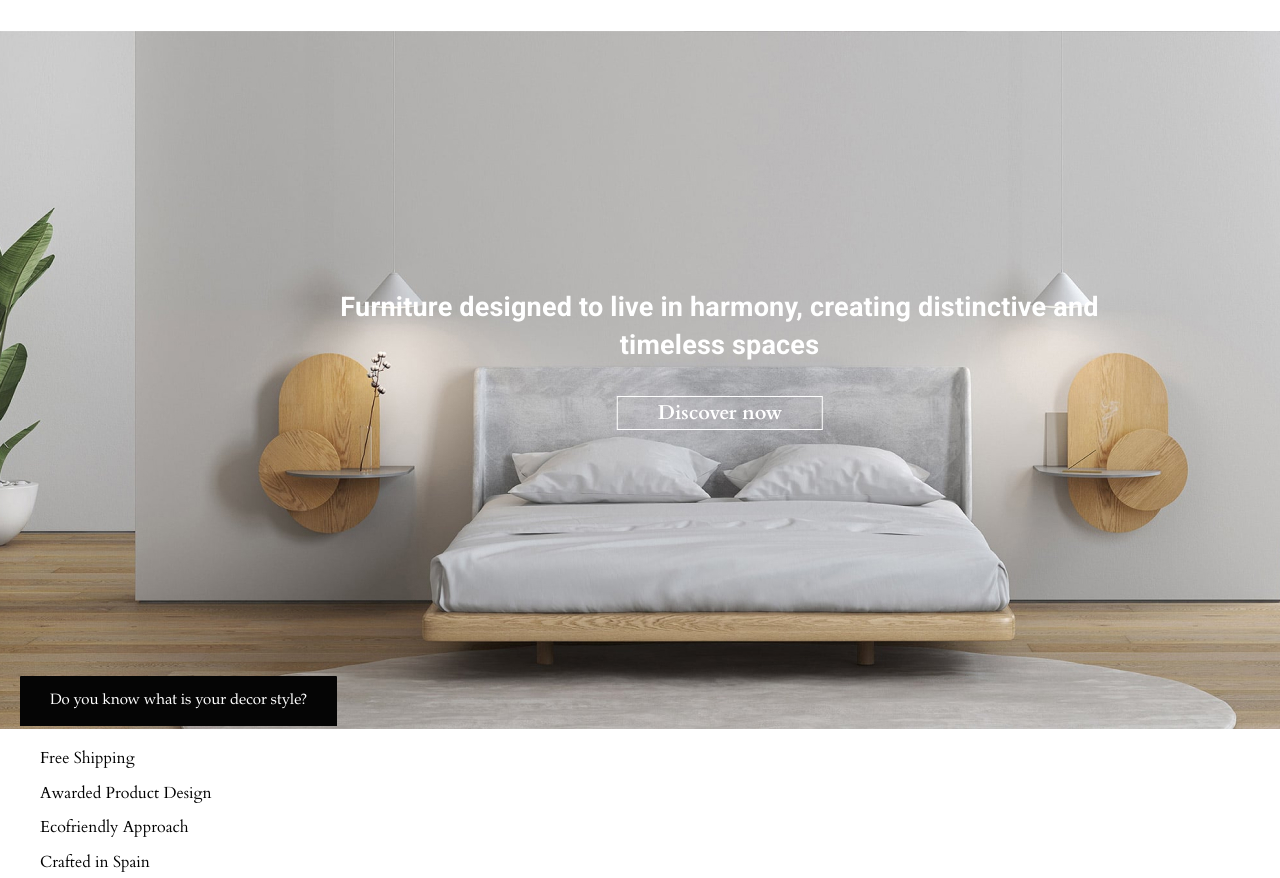
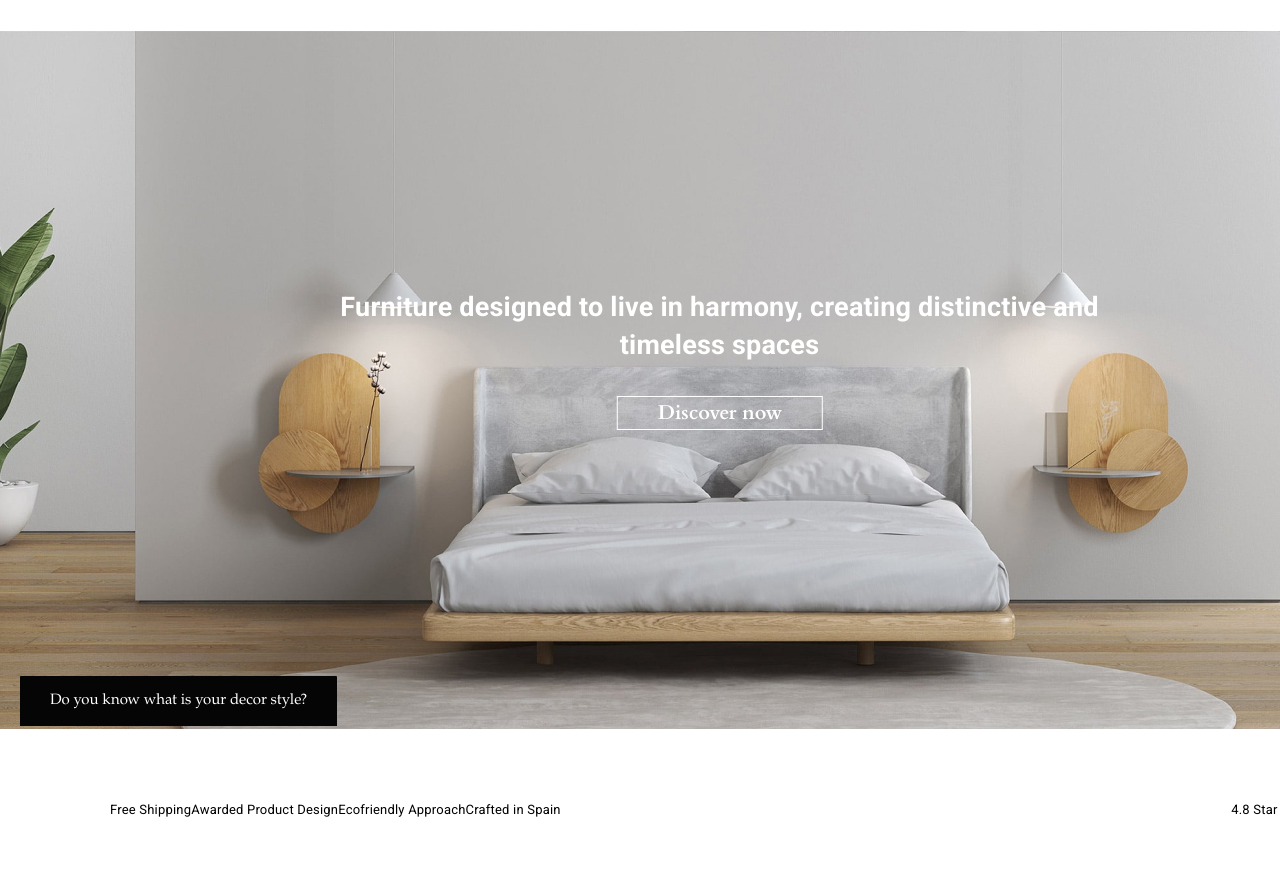
Before and after one commit to viller2004/Woodendot, a plain HTML site: page index.html in a window 1280 px wide. Shown: the part 74-952 px from the top of the page. Drawn offline with nearby package versions, Linux system fonts and the light colour scheme.

Commit message:
start .pluses css

```diff
--- a/index.html
+++ b/index.html
@@ -33,7 +33,7 @@
       </section>
 
       <div class="pluses">
-        <ul class="pluses__list">
+        <ul class="pluses__list flex">
           <li class="pluses__item">
             <p class="pluses__text pluses-bg-shipping">Free Shipping</p>
           </li>
--- a/styles/style.css
+++ b/styles/style.css
@@ -66,6 +66,7 @@ ul {
 /* main */
 
 .hero {
+  font-size: 0;
   position: relative;
 }
 
@@ -114,6 +115,25 @@ ul {
   border-radius: 1px 1px 0px 0px;
 }
 
+/* pluses */
+
+.pluses {
+  padding: 53px 110px 53px 70px;
+}
+
+.pluses__list {
+}
+
+.pluses__item:last-child {
+  margin-left: auto;
+}
+
+.pluses__text {
+  margin: 0;
+  font: 400 13px/24px "Roboto", sans-serif;
+  letter-spacing: 0.2px;
+}
+
 .examples-slider__swiper {
   width: 1120px;
   height: 550px;
```
